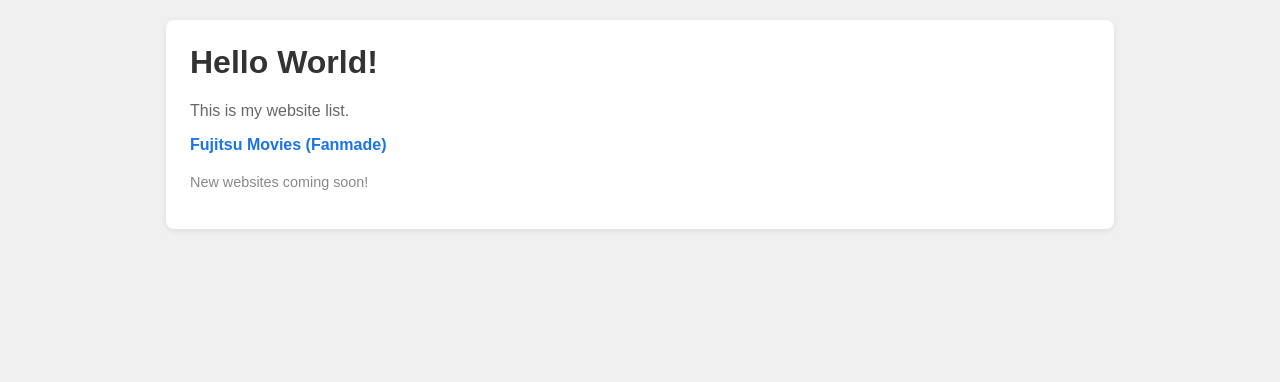
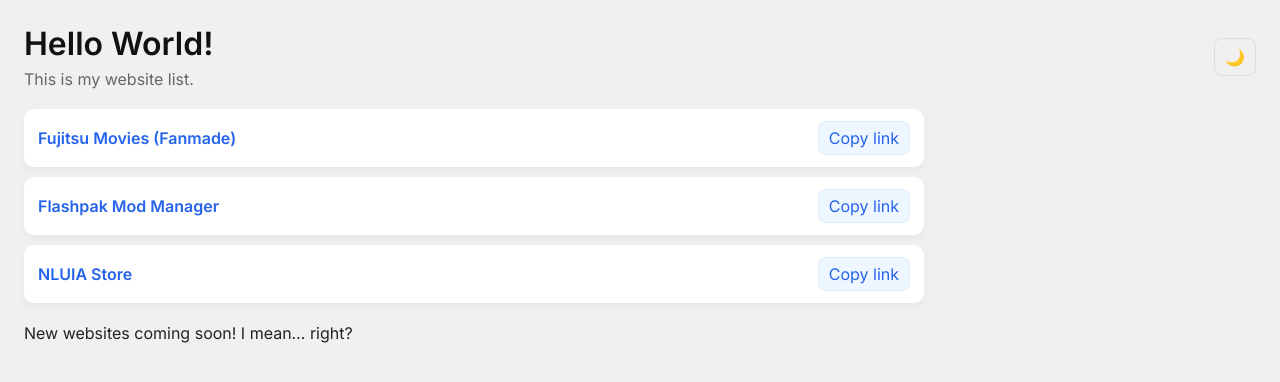
Before and after one commit to Crepank/nataliakeniganti.github.io, a plain HTML site: page index.html in a window 1280 px wide. Drawn offline with Linux system fonts and the light colour scheme.

Commit message:
Update index.html

```diff
--- a/index.html
+++ b/index.html
@@ -3,62 +3,59 @@
   <head>
     <meta charset="utf-8" />
     <meta name="viewport" content="width=device-width, initial-scale=1" />
-    <title>My Website List — Natalia Keniganti</title>
-    <style>
-      body {
-        font-family: Arial, sans-serif;
-        background-color: #f0f0f0;
-        margin: 0;
-        padding: 20px;
-      }
-      .container {
-        max-width: 900px;
-        margin: 0 auto;
-        background: #fff;
-        padding: 24px;
-        border-radius: 8px;
-        box-shadow: 0 2px 6px rgba(0, 0, 0, 0.08);
-      }
-      h1 {
-        color: #333;
-        margin-top: 0;
-      }
-      p {
-        color: #666;
-      }
-      ul {
-        list-style-type: none;
-        padding: 0;
-        margin: 16px 0;
-      }
-      li {
-        margin: 8px 0;
-      }
-      a {
-        color: #1a73e8;
-        text-decoration: none;
-        font-weight: 600;
-      }
-      a:hover {
-        text-decoration: underline;
-      }
-      .note {
-        font-size: 0.9rem;
-        color: #888;
-        margin-top: 20px;
-      }
-    </style>
+    <title>My Website List — Natalia Kenig</title>
+    <link rel="icon" href="https://avatars.githubusercontent.com/u/141835174" />
+    <meta name="description" content="My website list." />
+    <link rel="stylesheet" href="styles.css" />
+    <link rel="stylesheet" href="https://fonts.googleapis.com/css2?family=Inter:wght@400;600&display=swap" />
   </head>
   <body>
-    <div class="container">
-      <h1>Hello World!</h1>
-      <p>This is my website list.</p>
-      <ul>
+    <header>
+      <div>
+        <h1>Hello World!</h1>
+        <p class="subtitle">This is my website list.</p>
+      </div>
+      <div class="actions">
+        <button id="theme-toggle" title="Toggle dark mode">🌙</button>
+      </div>
+    </header>
+
+    <main>
+      <ul class="site-list">
         <li>
           <a href="https://nataliakeniganti.github.io/fujitsu-movies/" target="_blank" rel="noopener noreferrer">Fujitsu Movies (Fanmade)</a>
+          <button class="copy-btn" data-url="https://nataliakeniganti.github.io/fujitsu-movies/">Copy link</button>
+        </li>
+        <li>
+          <a href="https://nataliakeniganti.github.io/flashpak/" target="_blank" rel="noopener noreferrer">Flashpak Mod Manager</a>
+          <button class="copy-btn" data-url="https://nataliakeniganti.github.io/flashpak/">Copy link</button>
+        </li>
+        <li>
+          <a href="https://nataliakeniganti.github.io/NLUIA-Store/" target="_blank" rel="noopener noreferrer">NLUIA Store</a>
+          <button class="copy-btn" data-url="https://nataliakeniganti.github.io/NLUIA-Store/">Copy link</button>
         </li>
       </ul>
-      <p class="note">New websites coming soon!</p>
-    </div>
+      <p class="note">New websites coming soon! I mean… right?</p>
+    </main>
+
+    <div class="toast" id="toast">Link copied!</div>
+
+    <script>
+      const toggle = document.getElementById('theme-toggle');
+      toggle.addEventListener('click', () => {
+        document.body.classList.toggle('dark');
+        toggle.textContent = document.body.classList.contains('dark') ? '☀️' : '🌙';
+      });
+
+      const toast = document.getElementById('toast');
+      document.querySelectorAll('.copy-btn').forEach(btn => {
+        btn.addEventListener('click', () => {
+          navigator.clipboard.writeText(btn.dataset.url).then(() => {
+            toast.classList.add('show');
+            setTimeout(() => toast.classList.remove('show'), 1800);
+          });
+        });
+      });
+    </script>
   </body>
 </html>
```
